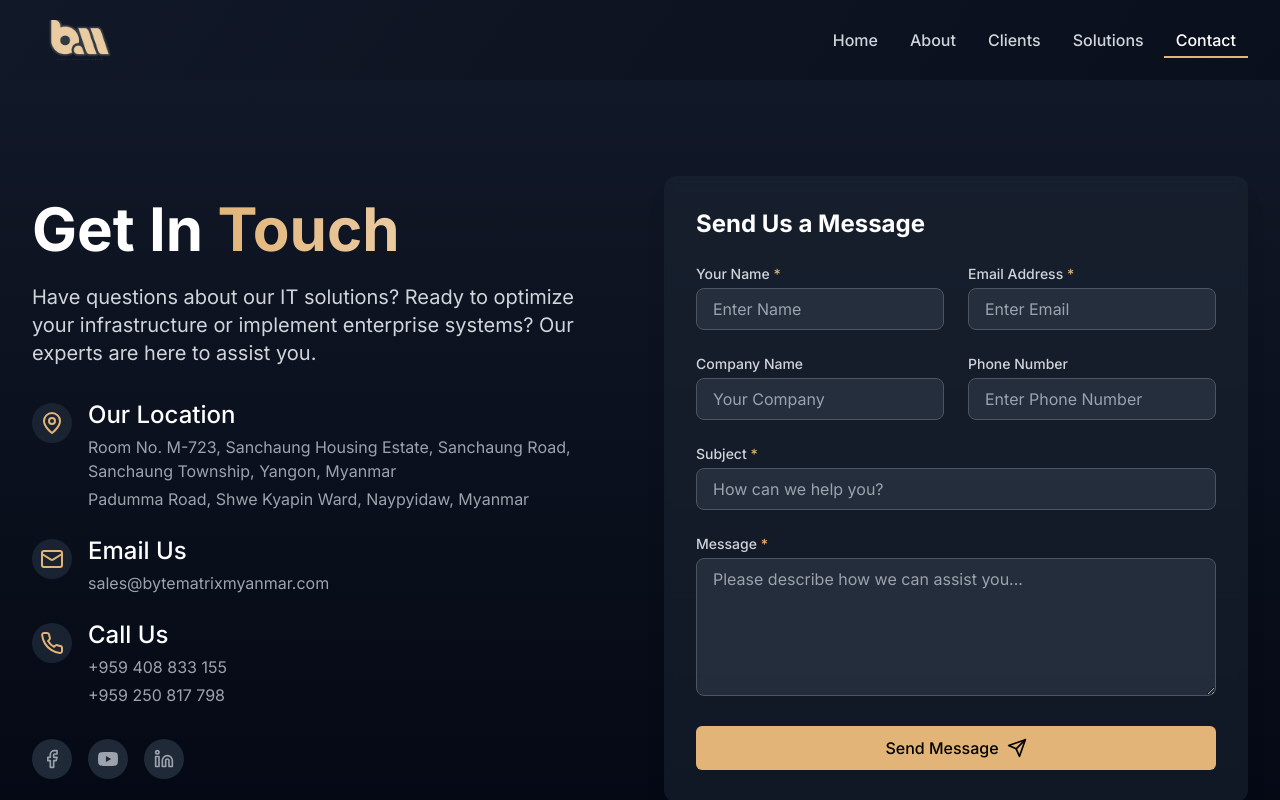
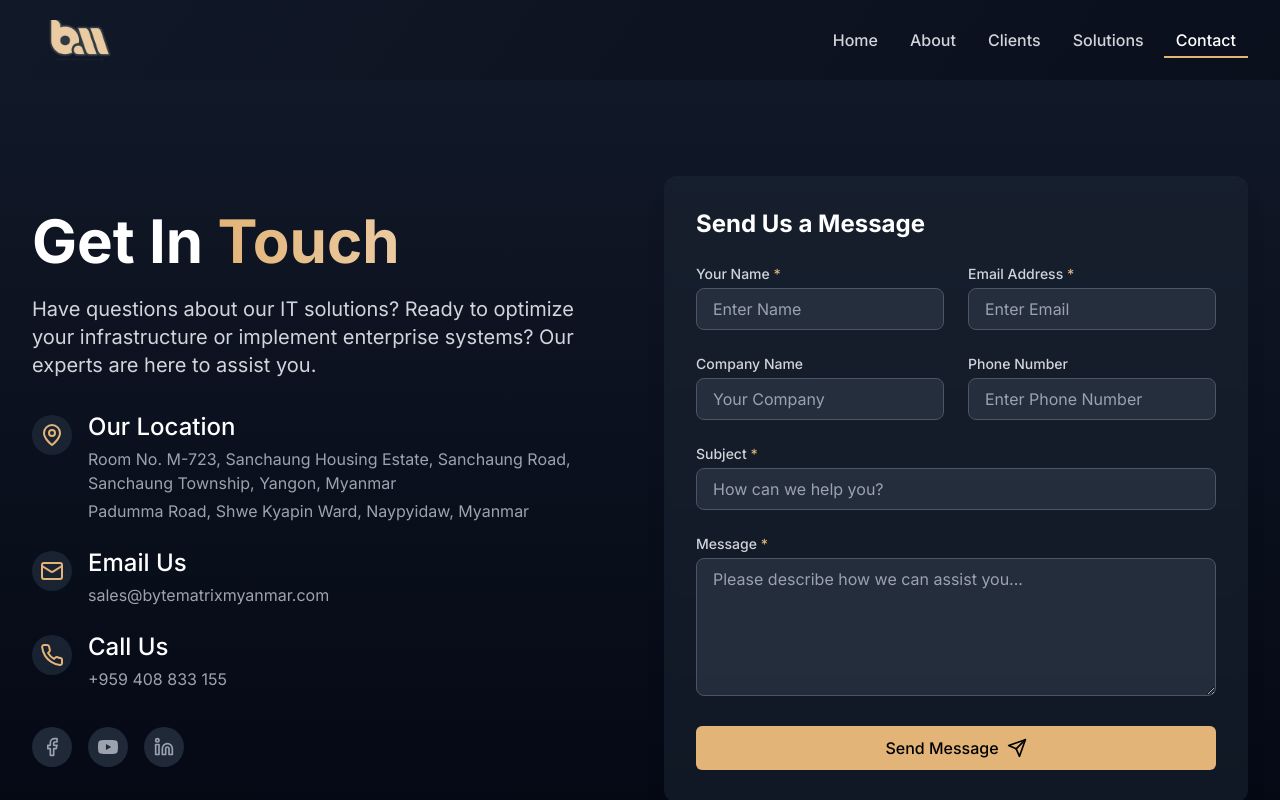
Before and after one commit to ayezinhtun/cloudmyanmar, a React (Vite) app: page /contact in a window 1280 px wide. Shown: the top 800 px of the page. Built offline with nearby package versions, Linux system fonts and the light colour scheme.

Commit message:
update in dev

```diff
--- a/src/pages/Contact.tsx
+++ b/src/pages/Contact.tsx
@@ -111,7 +111,7 @@ const Contact = () => {
                 <div>
                   <h4 className="font-medium mb-1">Call Us</h4>
                   <p className="text-gray-400 mb-1">+959 408 833 155</p>
-                  <p className="text-gray-400">+959 250 817 798</p>
+                  {/* <p className="text-gray-400">+959 250 817 798</p> */}
                 </div>
               </div>
             </div>
```
